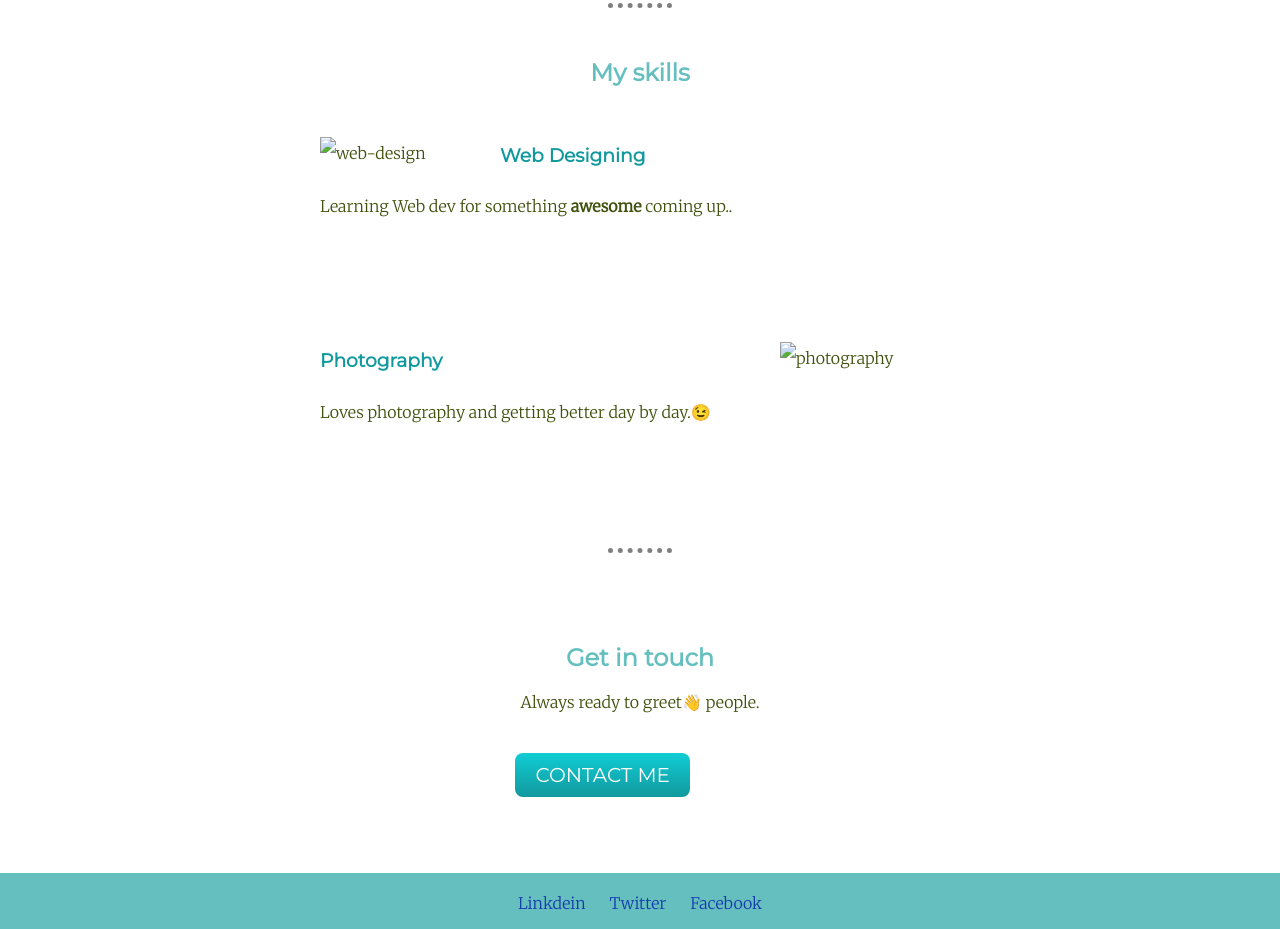
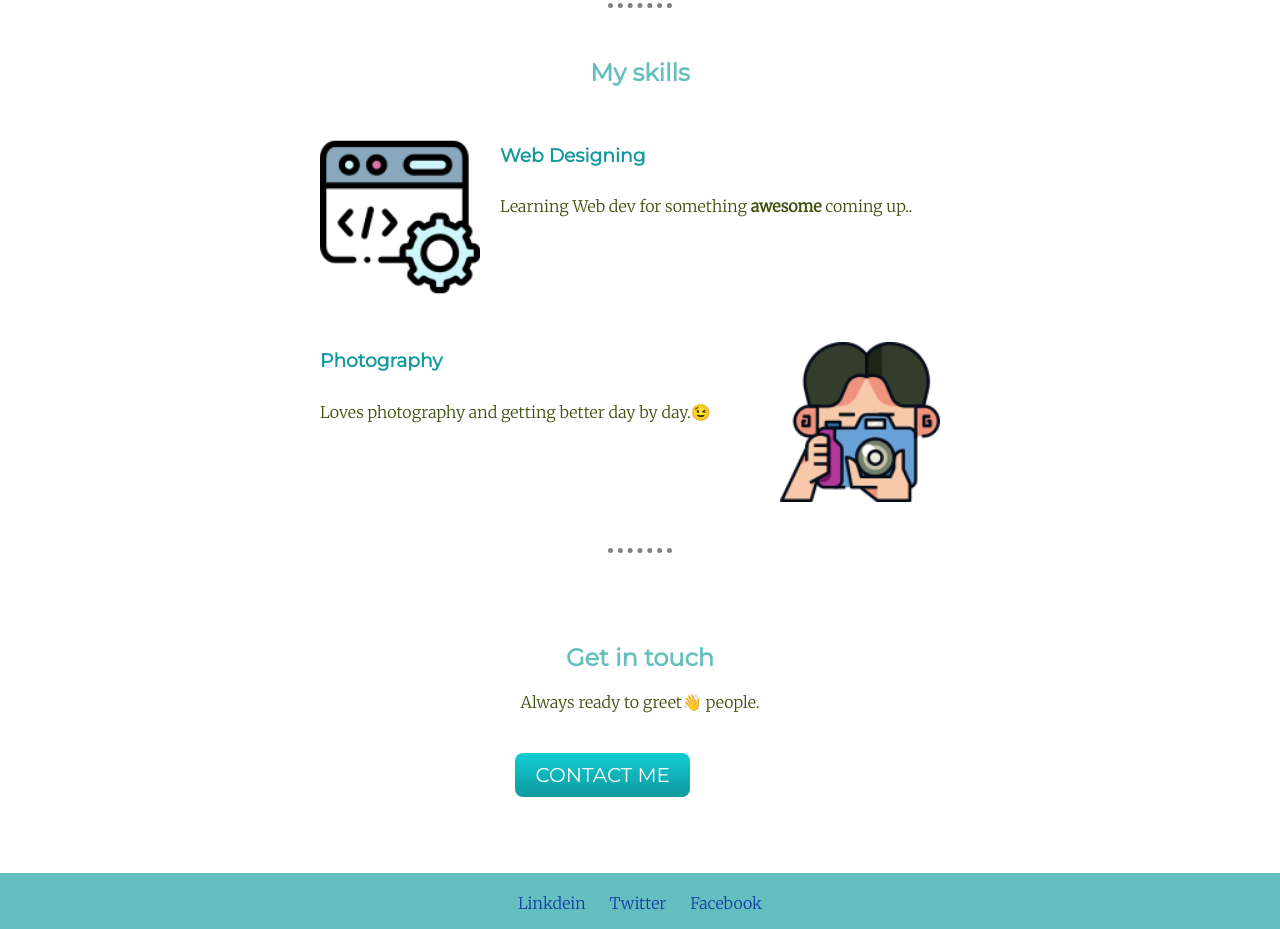
Before and after one commit to Mohit-Kukreja-2002/cv2, a plain HTML site: page index.html in a window 1280 px wide. Shown: the part 1155-2084 px from the top of the page. Drawn offline with Linux system fonts and the light colour scheme.

Commit message:
Update index.html

```diff
--- a/index.html
+++ b/index.html
@@ -29,12 +29,12 @@
         <div class="skill">
             <h2>My skills</h2>
             <div class="skill-row">
-                <img class="webimg" src="images2/webdev.png" alt="web-design">
+                <img class="webimg" src="images/webdev.png" alt="web-design">
                 <h3>Web Designing</h3>
                 <p> Learning Web dev for something <strong>awesome</strong> coming up..</p>
             </div>
             <div class="skill-row">
-                <img class="camimg" src="images2/photography.png" alt="photography" >
+                <img class="camimg" src="images/photography.png" alt="photography" >
                 <h3>Photography</h3>
                 <p> Loves photography and getting better day by day.😉</p>
             </div>
```
